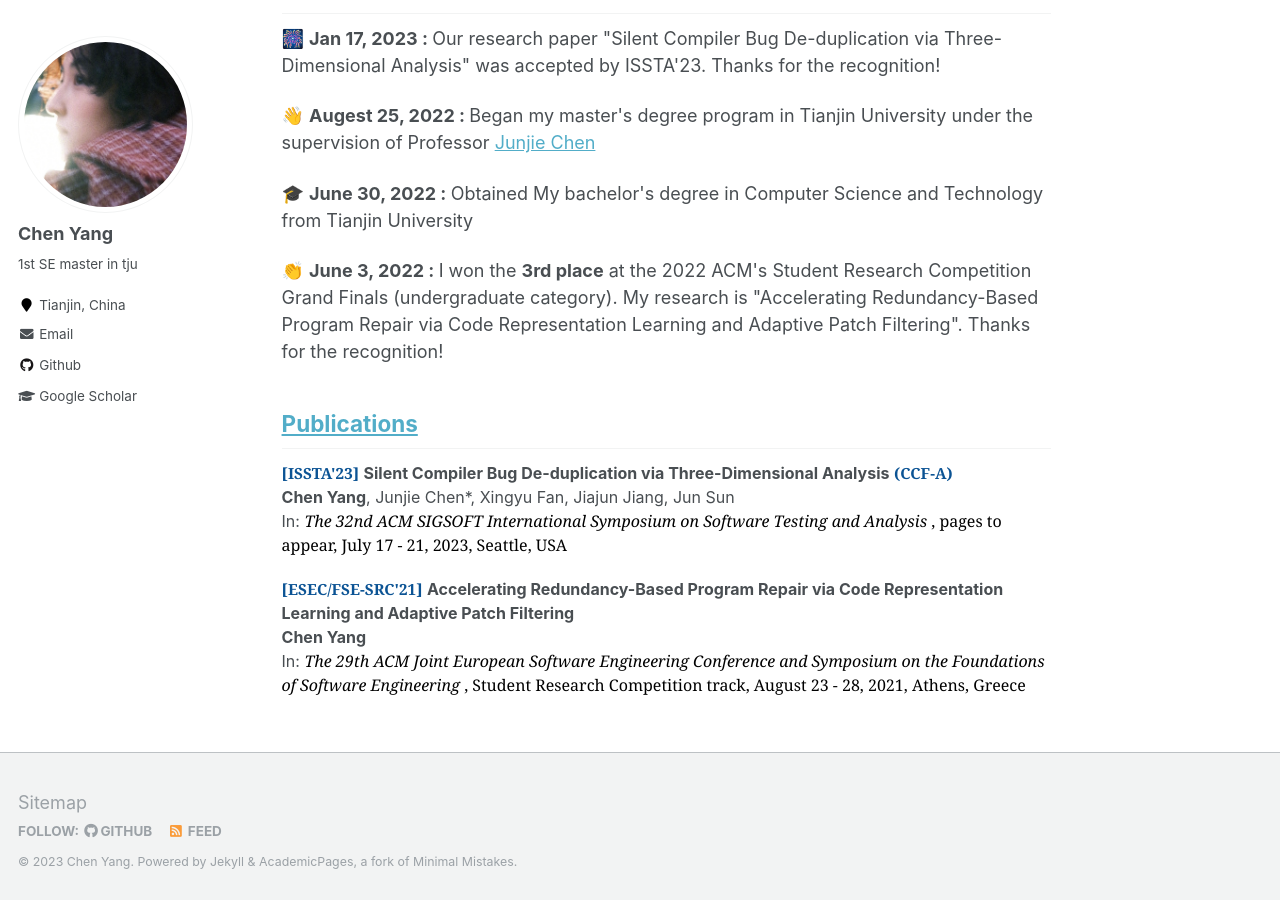
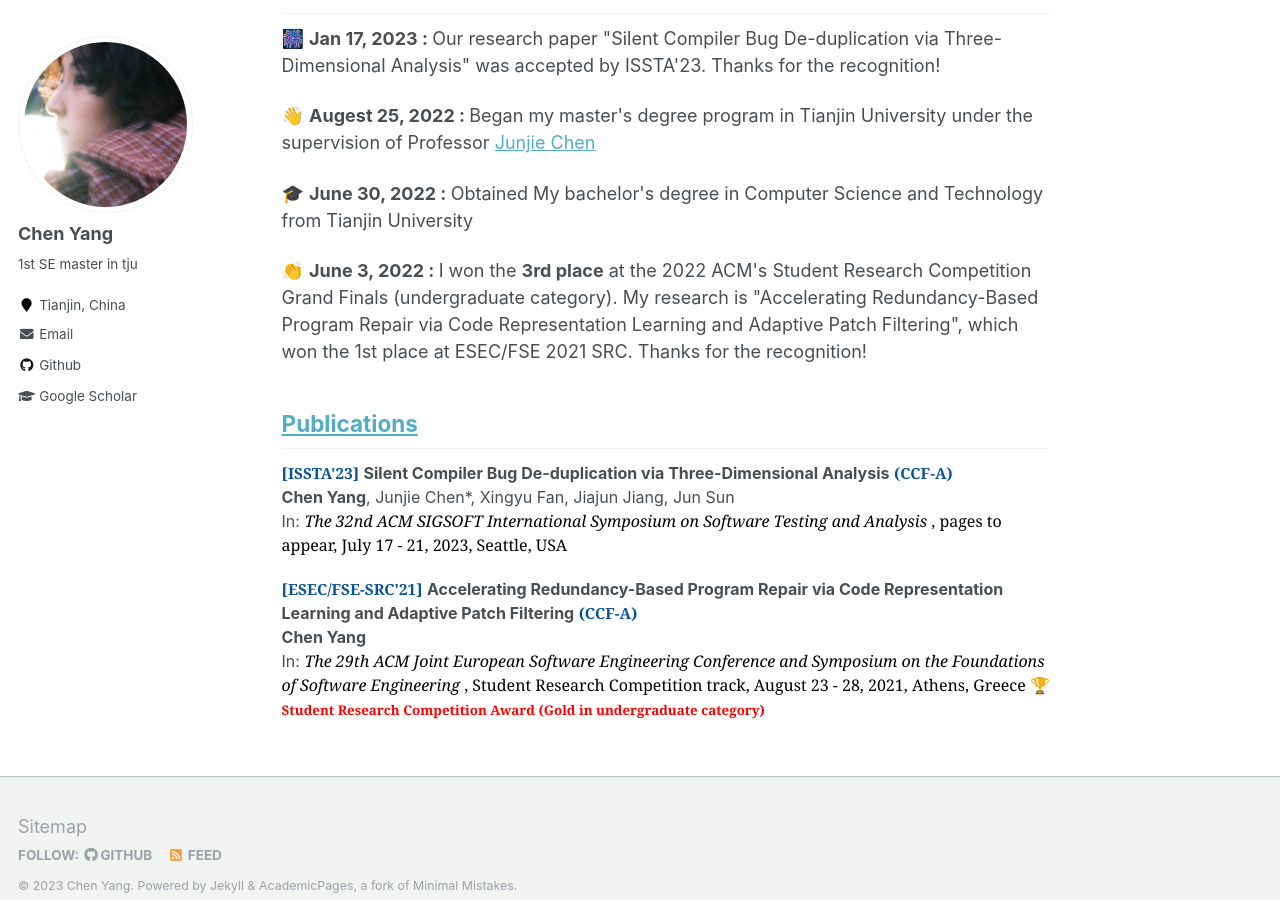
Before and after one commit to chenyangyc/chenyangyc.github.io, a Jekyll site: the page built from _pages/about.html, in a window 1280 px wide and 900 px high, scrolled down 536 px. Built offline with Jekyll 4.4.1, drawn with Linux system fonts in a browser that asks for light colours.

Commit message:
Add files via upload

```diff
--- a/_pages/about.html
+++ b/_pages/about.html
@@ -45,7 +45,7 @@ My research interests mainly lies in <strong>Software Engineering</strong>, <str
 
 <p>
   👏 <strong>June 3, 2022 : </strong>
-  I won the <strong>3rd place</strong> at the 2022 ACM's Student Research Competition Grand Finals (undergraduate category). My research is "Accelerating Redundancy-Based Program Repair via Code Representation Learning and Adaptive Patch Filtering". Thanks for the recognition!
+  I won the <strong>3rd place</strong> at the 2022 ACM's Student Research Competition Grand Finals (undergraduate category). My research is "Accelerating Redundancy-Based Program Repair via Code Representation Learning and Adaptive Patch Filtering", which won the 1st place at ESEC/FSE 2021 SRC. Thanks for the recognition!
 </p>
 
 
@@ -75,6 +75,7 @@ My research interests mainly lies in <strong>Software Engineering</strong>, <str
   <p class="small" style="font-size:16px">
     <span style="color: #0b5394; font-family: 'Georgia'; font-size: 11.5pt; vertical-align: baseline; font-weight: bold;">[ESEC/FSE-SRC'21]</span>
     <strong>Accelerating Redundancy-Based Program Repair via Code Representation Learning and Adaptive Patch Filtering</strong>
+    <span style="color: #0b5394; font-family: 'Georgia'; font-size: 11.5pt; vertical-align: baseline; font-weight: bold;">(CCF-A)</span>
     <br/>
     <strong>Chen Yang</strong>
     <br/>
@@ -87,6 +88,10 @@ My research interests mainly lies in <strong>Software Engineering</strong>, <str
     <span style="color: #000000; font-family: 'Georgia'; font-weight: normal;">
       , Student Research Competition track, August 23 - 28, 2021, Athens, Greece
     </span>
+    <span class="C9DxTc " style="color: #000000; font-family: Georgia, Arial; font-variant: normal; font-weight: 400;">🏆</span>
+    <span class="C9DxTc " style="color: #ff0000; font-family: Georgia, Arial; font-size: 10.0pt; font-variant: normal; font-weight: 700; vertical-align: baseline;">
+      Student Research Competition Award (Gold in undergraduate category)
+    </span>
     <br>
   </p>
 
```
